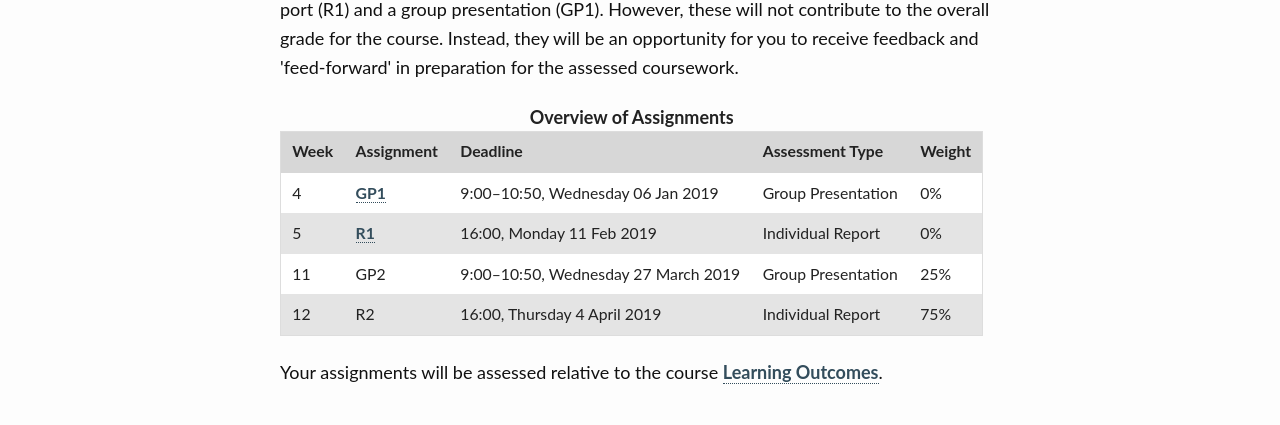
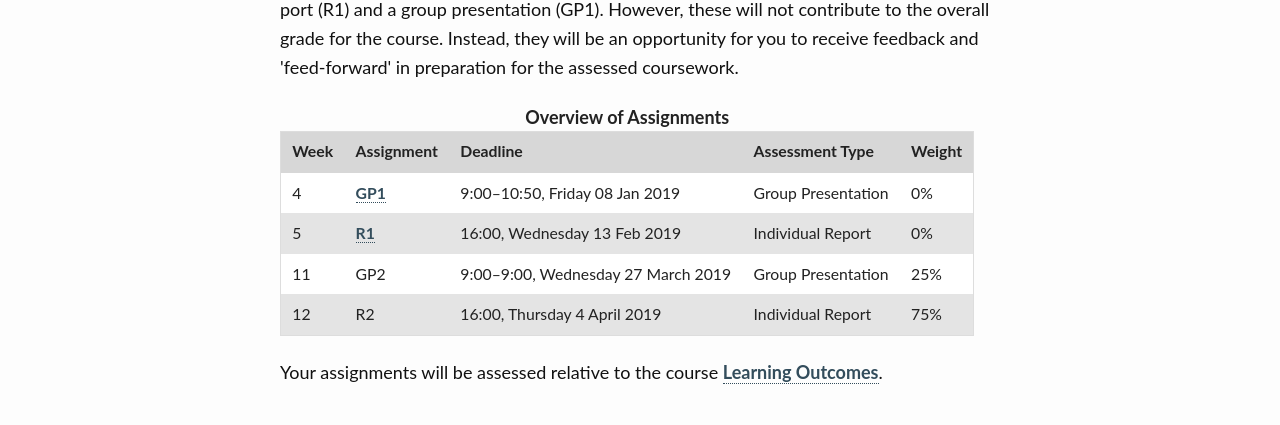
Before and after one commit to edinburghlivinglab/ddc, a Jekyll site: the page built from pages/assessment_overview.md, in a window 1280 px wide. Shown: the part 583-1008 px from the top of the page. Built offline with Jekyll 4.4.1, drawn with Linux system fonts in a browser that asks for light colours.

Commit message:
Update assessment_overview.md

```diff
--- a/pages/assessment_overview.md
+++ b/pages/assessment_overview.md
@@ -30,21 +30,21 @@ permalink: "/assessment_overview/"
             <tr>
                 <td>4</td>
                 <td><a href="{{ site.baseurl }}/assignment_gp1">GP1</a></td>
-                <td>9:00&ndash;10:50, Wednesday 06 Jan 2019</td>
+                <td>9:00&ndash;10:50, Friday 08 Jan 2019</td>
                 <td>Group Presentation</td>
                 <td>0%</td>
             </tr>
             <tr>
                 <td>5</td>
                 <td><a href="{{ site.baseurl }}/assignment_r1">R1</a></td>
-                <td>16:00, Monday 11 Feb 2019</td>
+                <td>16:00, Wednesday 13 Feb 2019</td>
                 <td>Individual Report</td>
                 <td>0%</td>
             </tr>
             <tr>
                 <td>11</td>
                 <td>GP2</td>
-                <td>9:00&ndash;10:50, Wednesday 27 March 2019</td>
+                <td>9:00&ndash;9:00, Wednesday 27 March 2019</td>
                 <td>Group Presentation</td>
                 <td>25%</td>
             </tr>
```
